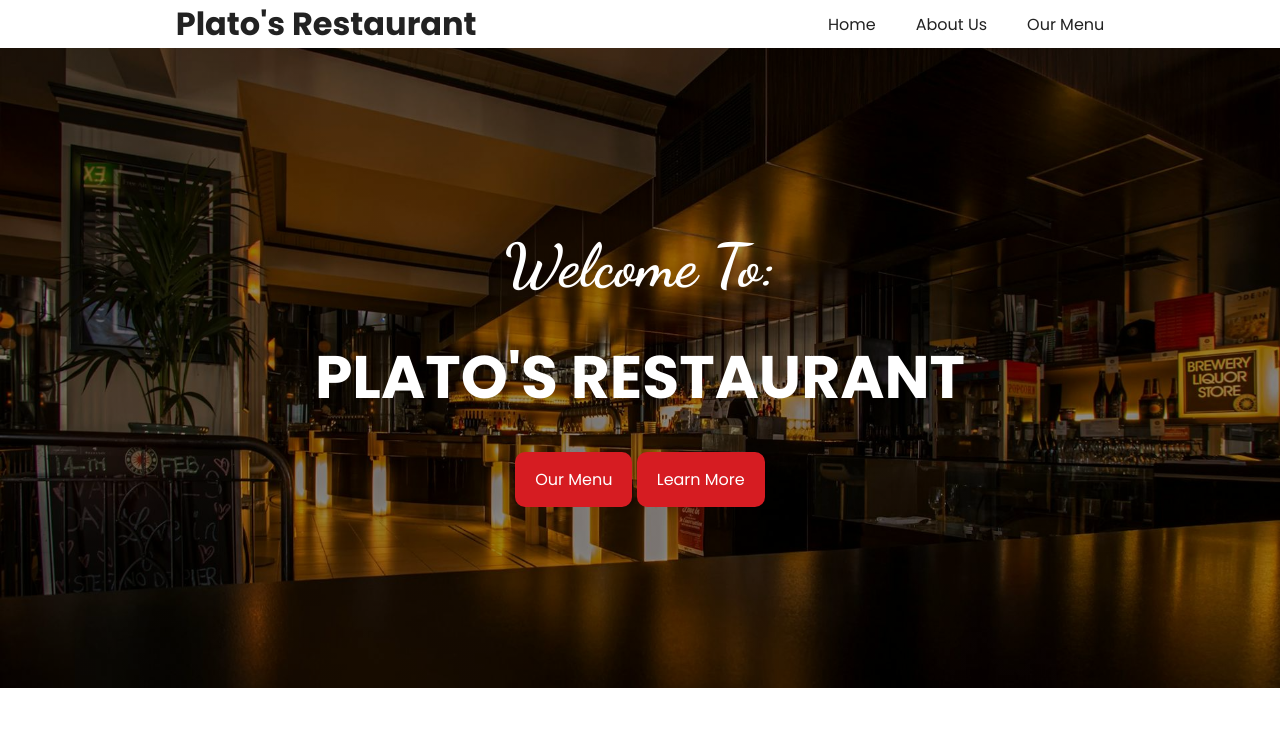
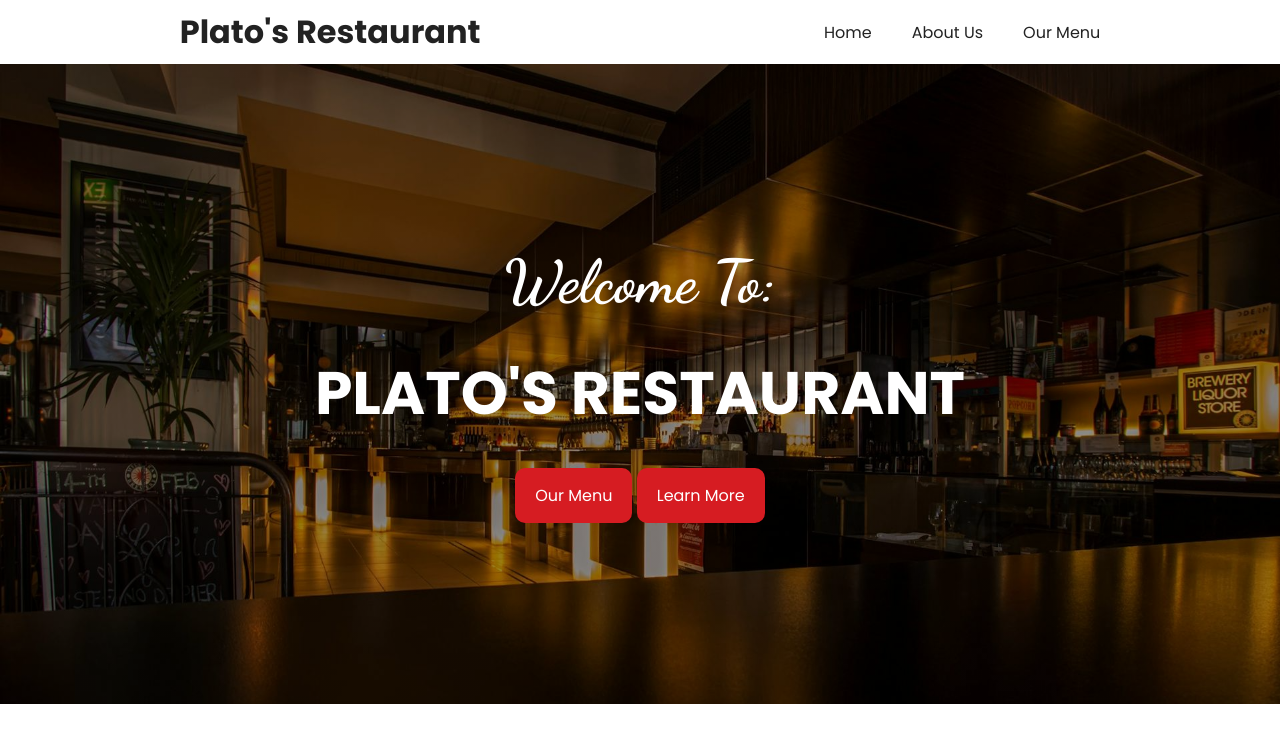
Before and after one commit to Gakiri001/platosRestaurant, a website built with Vite: page index.html in a window 1280 px wide. Built offline with nearby package versions, Linux system fonts and the light colour scheme.

Commit message:
change the padding on the header

```diff
--- a/style.css
+++ b/style.css
@@ -29,6 +29,7 @@ body {
   display: flex;
   justify-content: space-around;
   align-items: center;
+  padding: .8rem;
 }
 
 @media screen and (max-width: 37.5em) {
```
